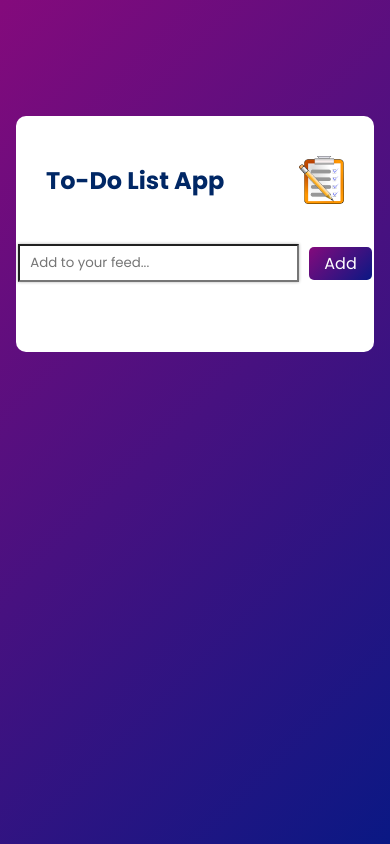
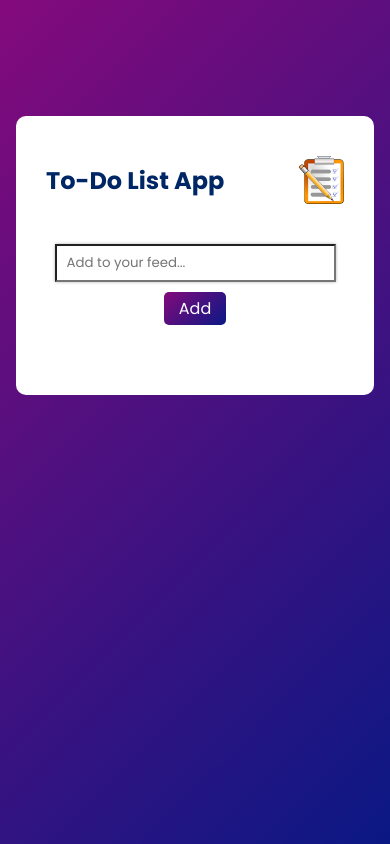
Before and after one commit to student-PiyushMishra/todo-list, a plain HTML site: page index.html in a window 390 px wide. Drawn offline with nearby package versions, Linux system fonts and the light colour scheme; a web font is replaced by a local one.

Commit message:
Corrected Design for small screens

```diff
--- a/style.css
+++ b/style.css
@@ -108,3 +108,9 @@ html,body{
     font-size: large;
     font-weight: 500;
 }
+
+@media (max-width:900px){
+    .input{
+        flex-direction: column;
+    }
+}
```
